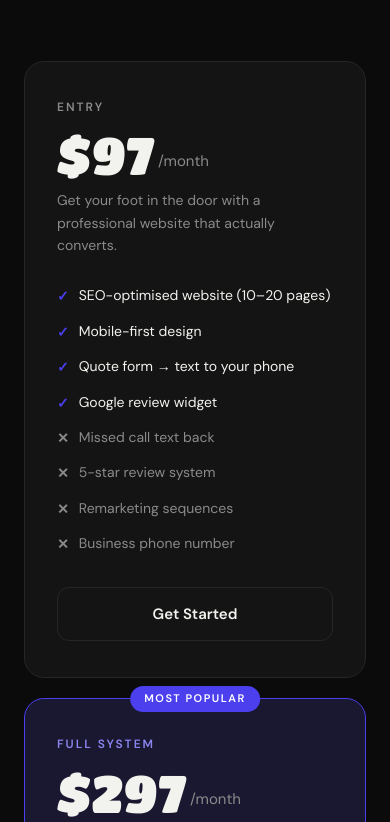
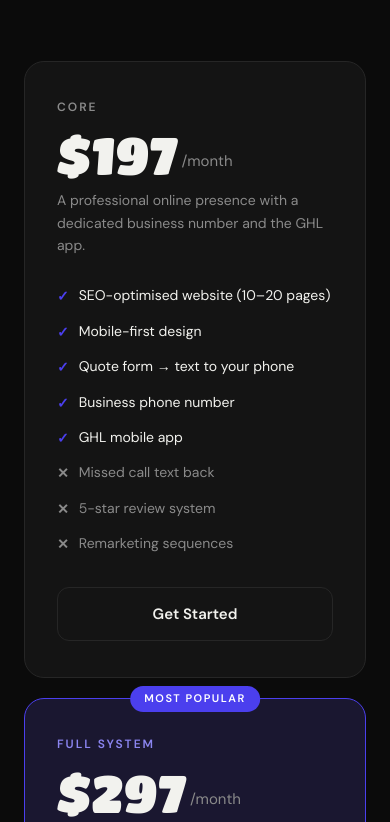
Before and after one commit to JenkMarketing/Jenk.-Website-, a plain HTML site: page index.html in a window 390 px wide. Shown: the part 7163-7985 px from the top of the page. Drawn offline with Linux system fonts and the light colour scheme.

Commit message:
Update pricing to $197/$297 and wire booking calendar CTAs
- Replace $97 Entry with $197 Core (website + phone + app)
- Keep $297 Full System as featured tier
- Wire all 7 CTA buttons to Jenk Demo Calendar booking page
- Update FAQ pricing answer

Co-Authored-By: Claude Sonnet 4.6 <noreply@anthropic.com>

```diff
--- a/index.html
+++ b/index.html
@@ -1298,23 +1298,23 @@
 
       <div class="pricing-grid reveal">
 
-        <!-- Entry -->
+        <!-- Core -->
         <div class="pricing-card">
-          <div class="pricing-tier">Entry</div>
+          <div class="pricing-tier">Core</div>
           <div class="pricing-price">
-            <span class="price-amount">$97</span>
+            <span class="price-amount">$197</span>
             <span class="price-suffix">/month</span>
           </div>
-          <p class="pricing-desc">Get your foot in the door with a professional website that actually converts.</p>
+          <p class="pricing-desc">A professional online presence with a dedicated business number and the GHL app.</p>
           <ul class="pricing-features">
             <li class="pricing-feature"><span class="check">✓</span> SEO-optimised website (10–20 pages)</li>
             <li class="pricing-feature"><span class="check">✓</span> Mobile-first design</li>
             <li class="pricing-feature"><span class="check">✓</span> Quote form → text to your phone</li>
-            <li class="pricing-feature"><span class="check">✓</span> Google review widget</li>
+            <li class="pricing-feature"><span class="check">✓</span> Business phone number</li>
+            <li class="pricing-feature"><span class="check">✓</span> GHL mobile app</li>
             <li class="pricing-feature"><span class="check dim">✕</span> <span class="dim">Missed call text back</span></li>
             <li class="pricing-feature"><span class="check dim">✕</span> <span class="dim">5-star review system</span></li>
             <li class="pricing-feature"><span class="check dim">✕</span> <span class="dim">Remarketing sequences</span></li>
-            <li class="pricing-feature"><span class="check dim">✕</span> <span class="dim">Business phone number</span></li>
           </ul>
           <a href="https://api.jenk.com.au/widget/booking/neGRIYND6AGbvx62Q7Ww" class="btn btn-ghost pricing-cta">Get Started</a>
         </div>
@@ -1371,7 +1371,7 @@
                 <div class="faq-toggle">+</div>
               </div>
               <div class="faq-answer">
-                <p>Plans start at $97/month for a website-only package, or $197–$297/month for the full system. No setup fees. No contracts. If it's not working for you, you can cancel anytime — but it will be working for you.</p>
+                <p>$197/month for the core package (website + business number + app), or $297/month for the full system with all five automations. No setup fees. No contracts. If it's not working for you, you can cancel anytime — but it will be working for you.</p>
               </div>
             </div>
 
```
